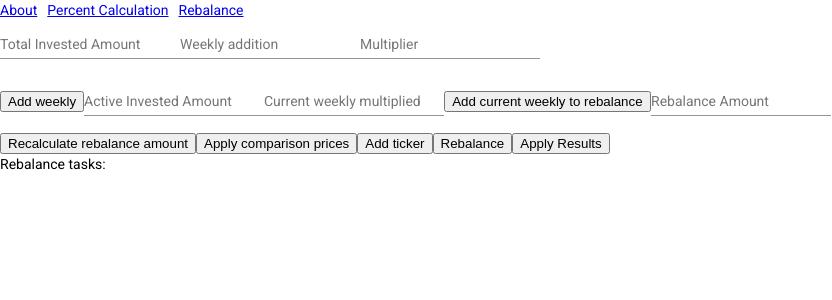
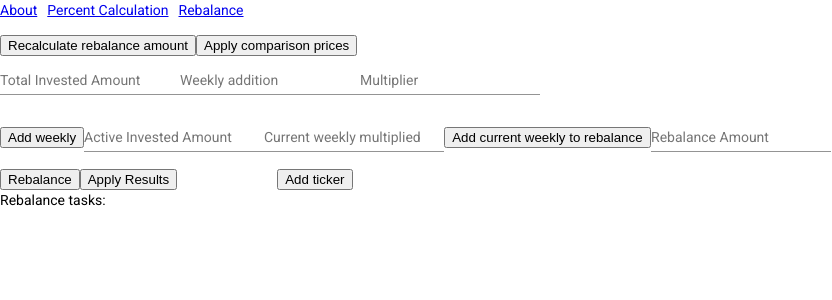
Before and after one commit to DefeNder93/defender-invest, an Angular app: page /rebalance in a window 1280 px wide. Shown: the top 300 px of the page, without its empty margins (0-832 px from the left). Built offline with nearby package versions, Linux system fonts and the light colour scheme.

Commit message:
minor adjustments

```diff
--- a/src/app/rebalance/rebalance.component.html
+++ b/src/app/rebalance/rebalance.component.html
@@ -1,18 +1,20 @@
+<div style="padding-top: 15px">
+  <button (click)="recalculateRebalanceAmount()" type="button">Recalculate rebalance amount</button>
+
+  <button (click)="applyComparisonPrices()" type="button">Apply comparison prices</button>
+</div>
+
 <app-rebalance-common-params [rebalanceAmount]="rebalanceAmount$ | async" [initialParams]="rebalanceParams"
                              (paramsUpdate)="updateParams($event)"></app-rebalance-common-params>
 
 <app-rebalance-ticker [results]="rebalanceResults$ | async" [index]="i" (removeTicker)="removeTicker($event)"
                       (changeTicker)="changeTicker()" [form]="form" *ngFor="let form of tickersForm.controls; let i = index"></app-rebalance-ticker>
 
-<button (click)="recalculateRebalanceAmount()" type="button">Recalculate rebalance amount</button>
-
-<button (click)="applyComparisonPrices()" type="button">Apply comparison prices</button>
-
-<button (click)="addTicker()" type="button">Add ticker</button>
-
 <button (click)="rebalance()" type="button">Rebalance</button>
 
 <button (click)="applyResults()" type="button">Apply Results</button>
+
+<button style="margin-left: 100px" (click)="addTicker()" type="button">Add ticker</button>
 
 <!--<button (click)="resetResults()" type="button">Reset</button>-->
 
```
